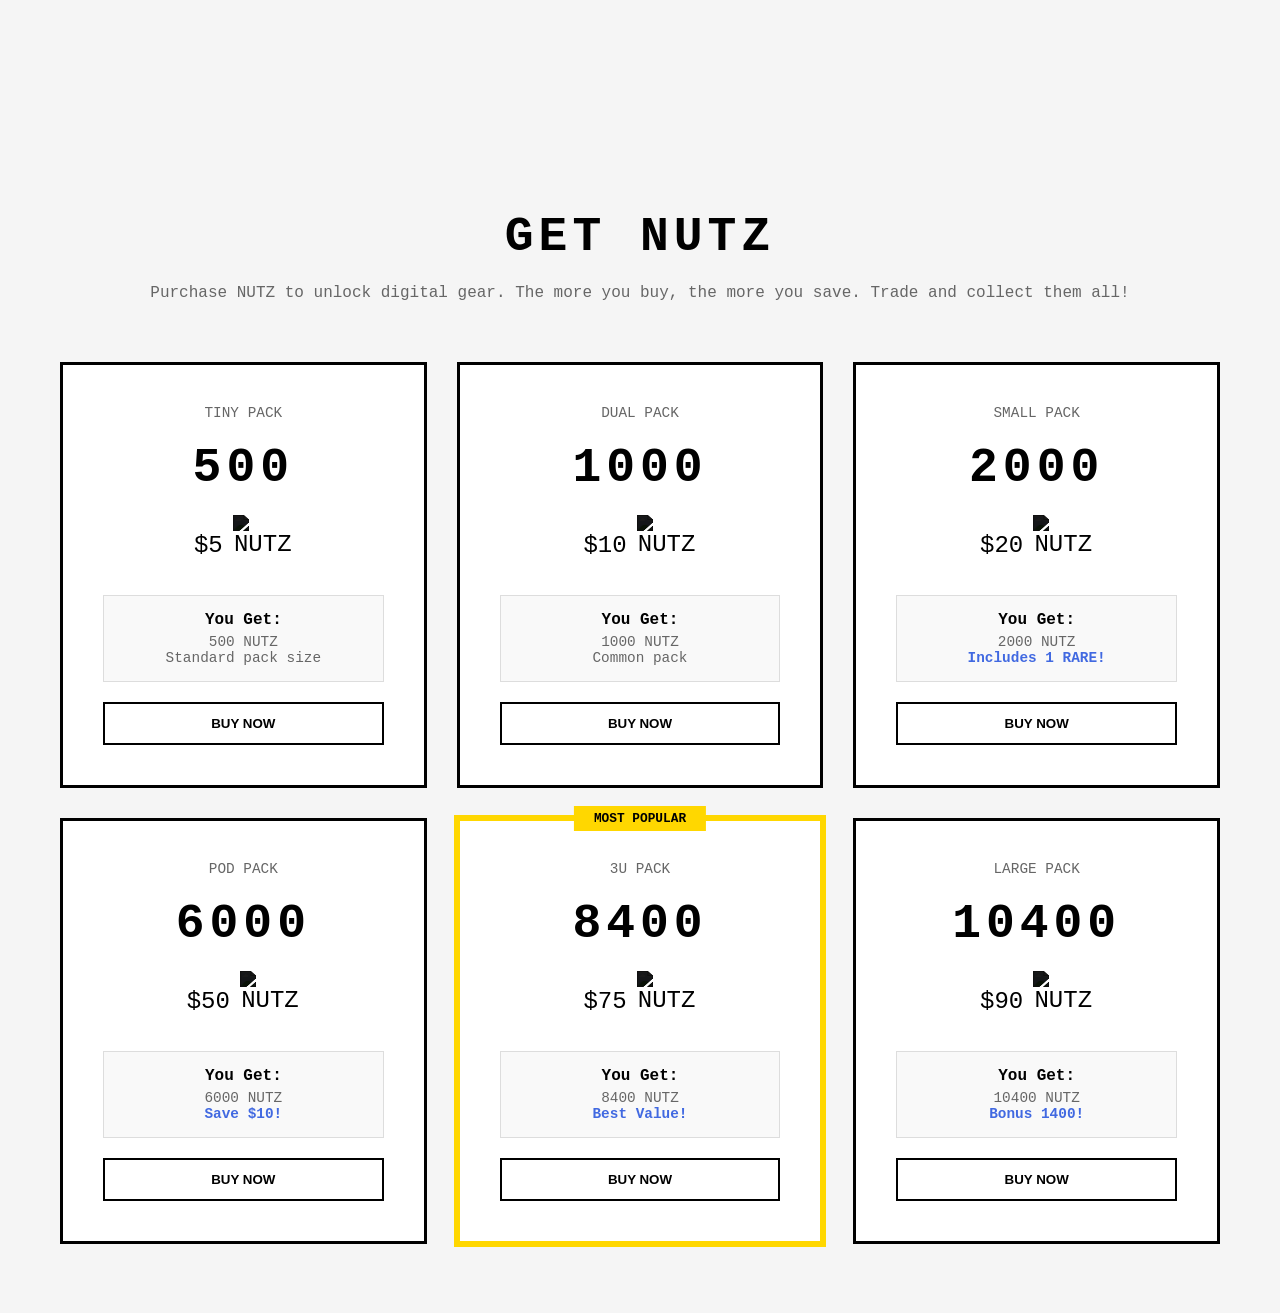
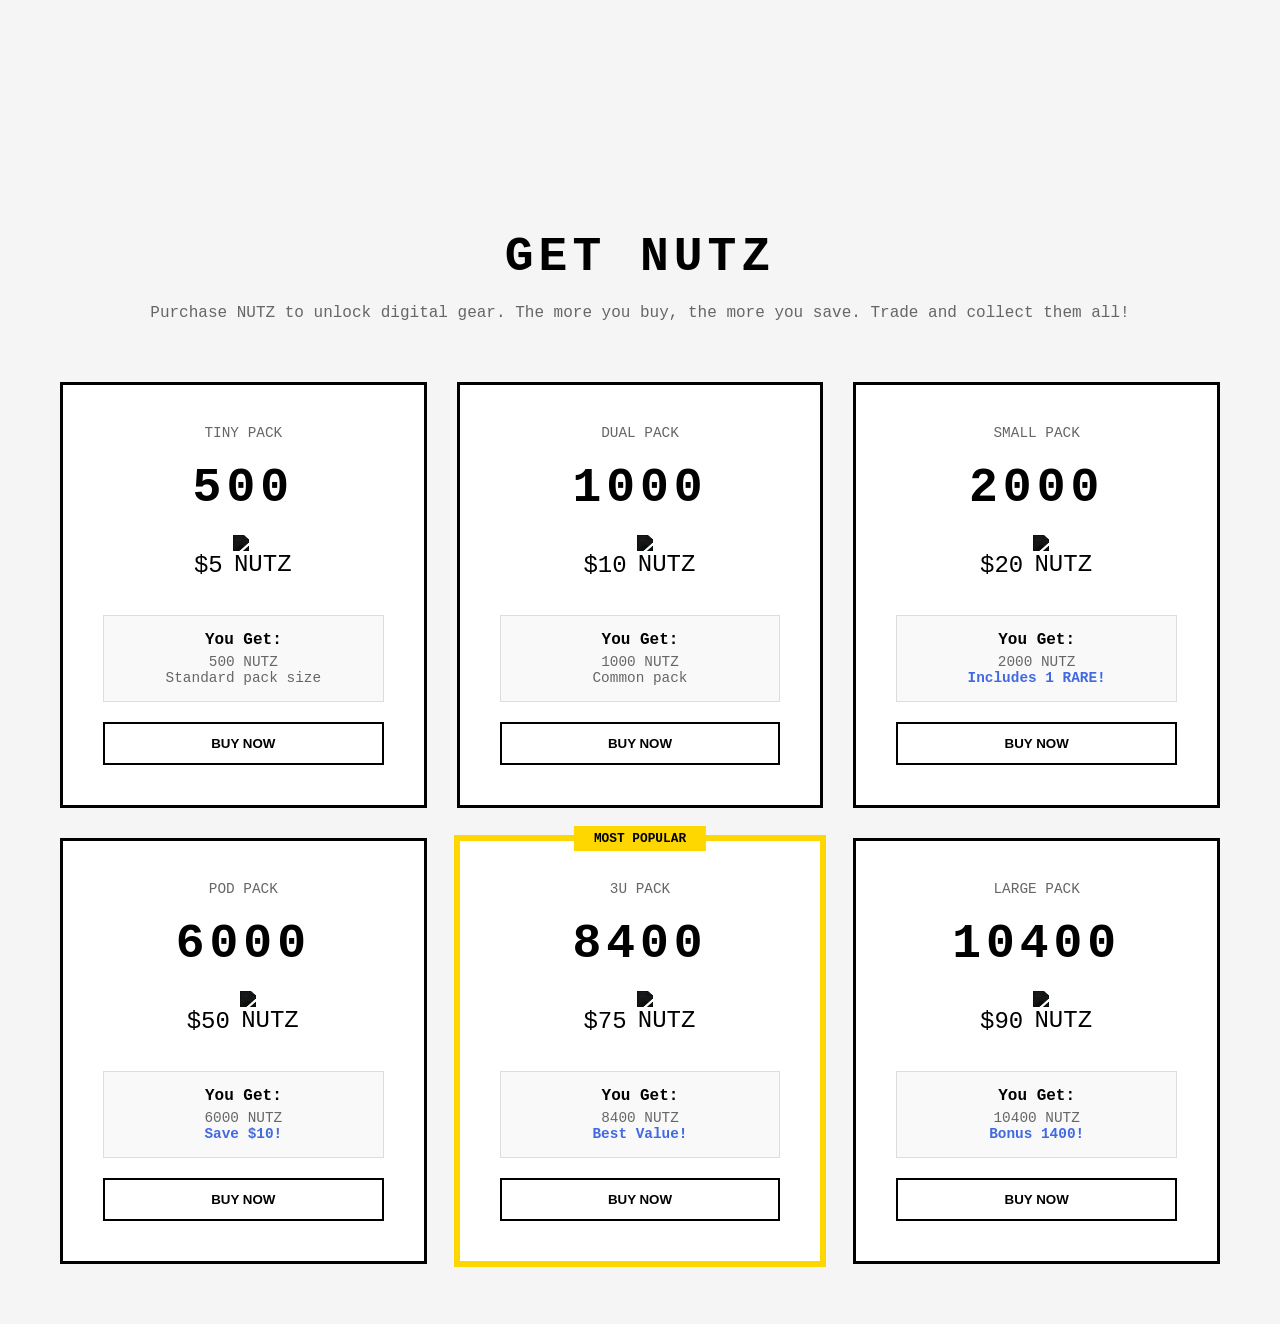

Implement JAMNUTZ seed shop with dynamic selection system

--- a/assets/clean-nav.css
+++ b/assets/clean-nav.css
@@ -1,121 +1,104 @@
-/* Clean site header — matches style #1 */
-:root{
-  --nav-font: 0.9rem;
-  --nav-gap: 1.75rem;
-  --nav-color: #000;
-  --nav-hover: #667eea;
-  --nav-border: #ddd;
+/* Clean Navigation Styles */
+.site-header {
+    position: fixed;
+    top: 0;
+    left: 0;
+    right: 0;
+    background: white;
+    border-bottom: 2px solid #000;
+    padding: 15px 20px;
+    z-index: 10000;
+    display: flex;
+    justify-content: space-between;
+    align-items: center;
+    font-family: 'Noto Sans Mono', monospace;
+    min-height: 70px;
 }
 
-/* Spin animation for jamnut logo */
-@keyframes spin {
-  to { transform: rotate(1turn); }
+.brand-wrapper {
+    display: flex;
+    align-items: center;
+    gap: 15px;
+}
+
+.brand {
+    font-size: 1.5rem;
+    font-weight: bold;
+    letter-spacing: 2px;
+    text-decoration: none;
+    color: #000;
+    display: flex;
+    align-items: center;
+    gap: 10px;
+}
+
+.brand:hover {
+    opacity: 0.8;
 }
 
 .jamnut-spinning {
-  animation: spin 10s linear infinite;
+    animation: spin 4s linear infinite;
 }
 
-/* Clean header matching style #1 */
-.site-header{
-  display:flex;
-  align-items:center;
-  justify-content:space-between;
-  gap:2rem;
-  padding:16px 40px;
-  border-bottom:1px solid var(--nav-border);
-  background:#fff;
-  position:fixed;
-  top:0;
-  left:0;
-  right:0;
-  z-index:10000;
+@keyframes spin {
+    from { transform: rotate(0deg); }
+    to { transform: rotate(360deg); }
 }
 
-.brand{
-  font-weight:bold;
-  font-size:1.1rem;
-  letter-spacing:0.1em;
-  text-decoration:none;
-  color:var(--nav-color);
-  display:flex;
-  align-items:center;
-  gap:0.5rem;
+.site-nav {
+    display: flex;
+    gap: 20px;
+    align-items: center;
+    flex-wrap: nowrap;
 }
 
-.site-nav{
-  display:flex;
-  align-items:center;
-  gap:30px;
+.site-nav a {
+    text-decoration: none;
+    color: #000;
+    font-weight: bold;
+    text-transform: uppercase;
+    font-size: 0.9rem;
+    transition: color 0.2s;
+    padding: 0;
+    border: none !important;
+    background: none !important;
 }
 
-.site-nav a{
-  font-size:var(--nav-font);
-  font-weight:bold;
-  text-transform:uppercase;
-  text-decoration:none;
-  color:var(--nav-color);
-  padding:0;
-  border:none !important;
-  background:none !important;
-  box-shadow:none !important;
-  transition:color 0.3s;
+.site-nav a:hover {
+    color: #667eea;
 }
 
-.site-nav a:hover{
-  color:var(--nav-hover);
+.site-nav a[aria-current="page"] {
+    color: #667eea;
 }
 
-.site-nav a[aria-current="page"]{
-  color:var(--nav-hover);
+.header-actions {
+    display: flex;
+    align-items: center;
+    gap: 15px;
 }
 
-/* Right side auth */
-.header-actions{
-  display:flex;
-  gap:15px;
-  align-items:center;
+.header-actions .demo {
+    font-weight: bold;
+    color: #666;
 }
 
-.header-actions .demo{
-  color:#666;
-  font-size:0.9rem;
+.header-actions .logout {
+    background: #000;
+    color: white;
+    padding: 5px 15px;
+    text-decoration: none;
+    font-size: 0.85rem;
+    font-weight: bold;
+    border-radius: 3px;
+    transition: background 0.2s;
 }
 
-.header-actions .logout{
-  background:#333;
-  color:#fff;
-  border:none;
-  padding:6px 15px;
-  border-radius:3px;
-  font-size:0.85rem;
-  cursor:pointer;
-  text-decoration:none;
+.header-actions .logout:hover {
+    background: #333;
 }
 
-/* KILL all legacy boxed/button navigation styles */
-nav a.btn, nav a.button, nav a.bordered,
-.nav-btn, .nav-button, .universal-nav-btn,
-.boxed-nav a, .legacy-nav a, .store-nav a {
-  border:none !important;
-  background:none !important; 
-  box-shadow:none !important;
-  padding:0 !important;
-}
-
-/* Hide old elements */
-.universal-header, .universal-nav, #universal-nav,
-.profile-avatar-wrapper, .universal-profile-wrapper,
-.credits-display, .buy-btn-green {
-  display:none !important;
-}
-
-/* Ensure body has proper padding */
-body{
-  padding-top:70px !important;
-}
-
-@media (max-width:960px){
-  .site-nav{gap:20px}
-  .site-nav a{font-size:0.85rem}
+/* Make sure main content doesn't hide under nav */
+body {
+    padding-top: 90px !important;
 }
